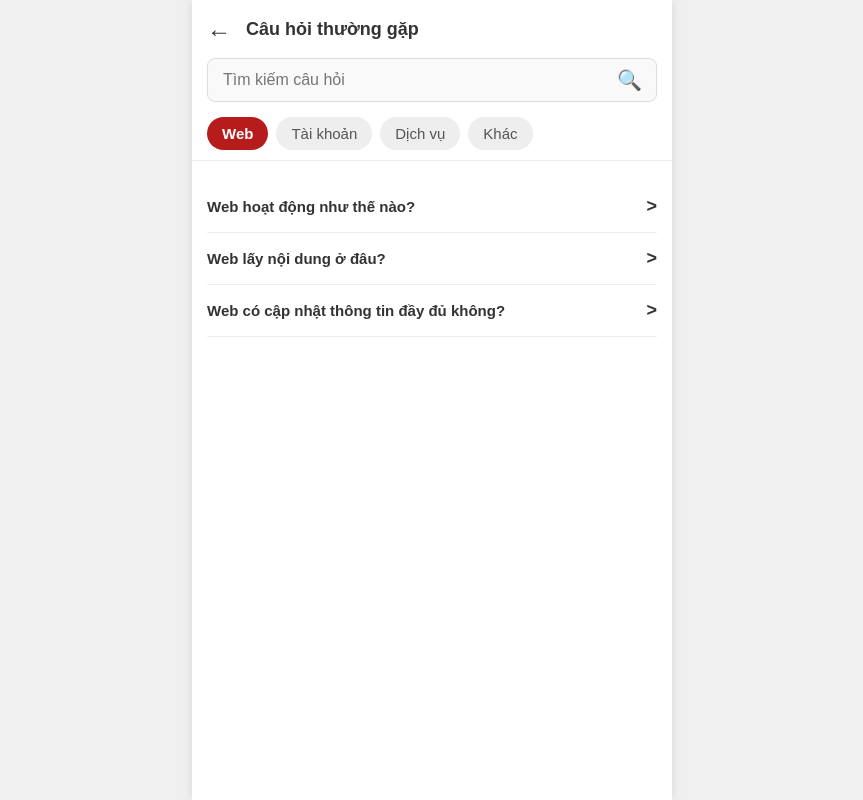
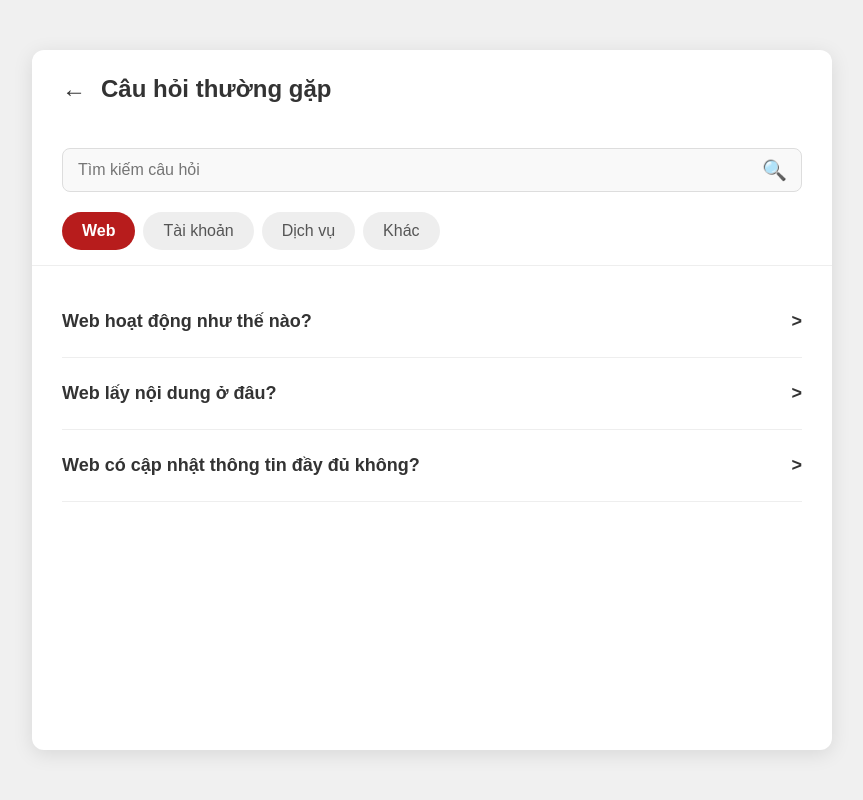
Before and after one commit to Kietvu1443/CrimalFrame, a plain HTML site: page Q&A.html in a window 1280 px wide. Shown: the whole page, without its empty margins (208-1071 px from the left). Drawn offline with Linux system fonts and the light colour scheme.

Commit message:
Responsetive for Q&A

```diff
--- a/styles/css/Q&A.css
+++ b/styles/css/Q&A.css
@@ -156,3 +156,57 @@
         max-height: 500px;
         padding-top: 10px;
     }
+
+    /* Responsive cho PC */
+    @media (min-width: 768px) {
+        .faq-container {
+            max-width: 800px;
+            margin-top: 50px;
+            margin-bottom: 50px;
+            border-radius: 12px;
+            box-shadow: 0 4px 20px rgba(0, 0, 0, 0.1);
+        }
+
+        .header-top {
+            padding: 25px 30px;
+        }
+
+        .screen-title {
+            font-size: 24px;
+        }
+
+        .search-bar {
+            padding: 20px 30px;
+        }
+
+        .tab-bar {
+            padding: 0 30px 15px 30px;
+        }
+
+        .tab-item {
+            font-size: 16px;
+            padding: 10px 20px;
+        }
+
+        .tab-item:hover {
+            background-color: #e0e0e0;
+        }
+
+        .tab-item.active:hover {
+            background-color: #b71c1c;
+            /* Giữ màu đỏ khi hover vào tab active */
+        }
+
+        .faq-content {
+            padding: 0 30px 50px 30px;
+        }
+
+        .faq-question {
+            font-size: 18px;
+            padding: 10px 0;
+        }
+
+        .faq-answer {
+            font-size: 16px;
+        }
+    }
```
